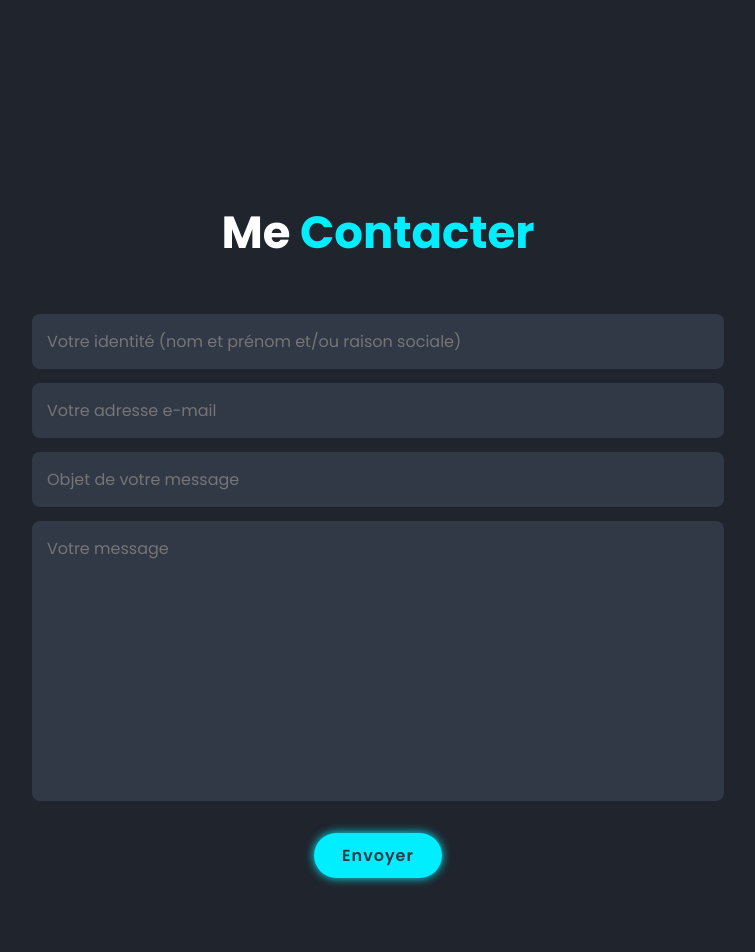
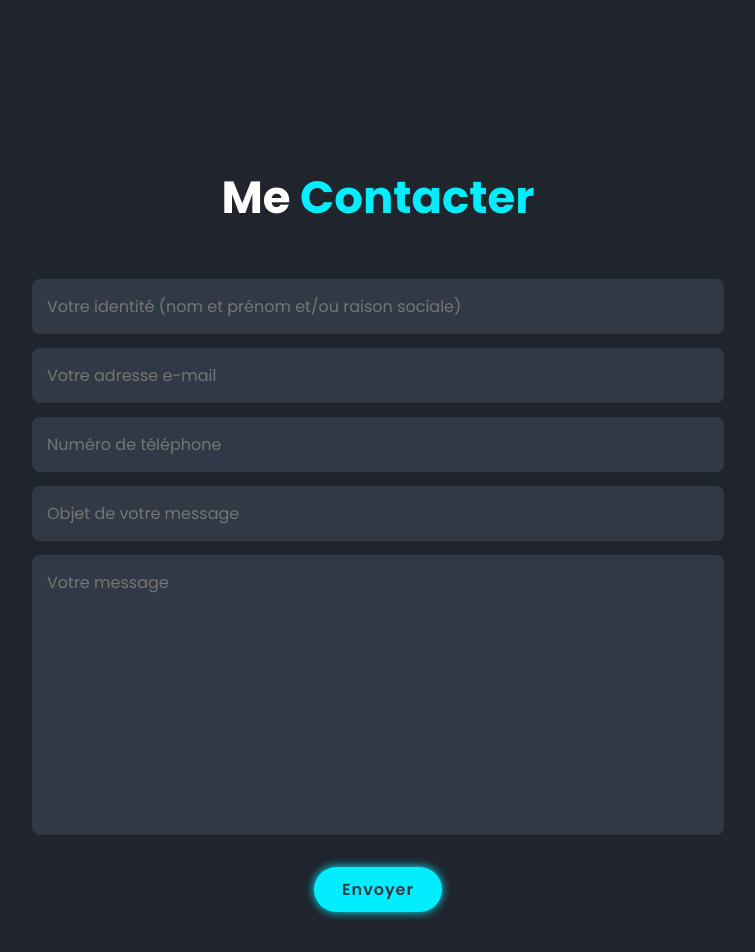
Before and after one commit to vcedricc/Portfolio, a PHP site: page / in a window 1280 px wide. Shown: the part 3442-4394 px from the top of the page, without its empty margins (262-1017 px from the left). Run offline with PHP 8.4, Linux system fonts and the light colour scheme.

Commit message:
modif form

```diff
--- a/index.php
+++ b/index.php
@@ -170,7 +170,7 @@
             <input type="email" name="email" id="email" placeholder="Votre adresse e-mail" required>
           </div>
           <div class="input-box">
-            <!--<input type="number" name="phone" id="phone" placeholder="Numéro de téléphone">-->
+            <input type="number" name="phone" id="phone" placeholder="Numéro de téléphone">
             <input type="text" name="subject" id="subject" placeholder="Objet de votre message" required>
           </div>
           <textarea name="message" id="message" cols="30" rows="10" placeholder="Votre message" required></textarea>
```
